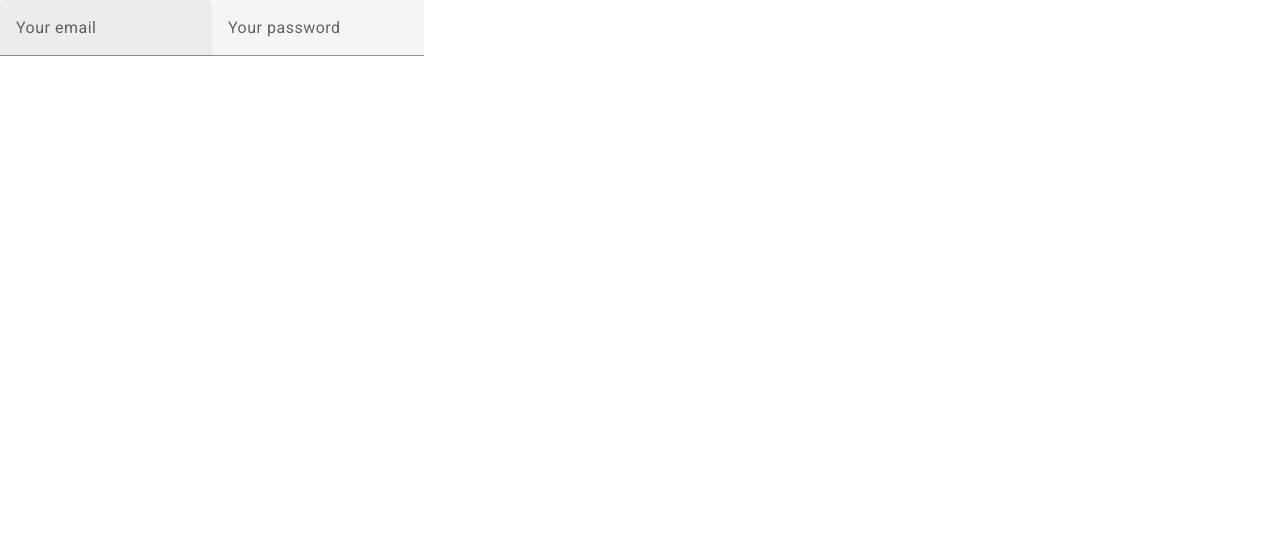
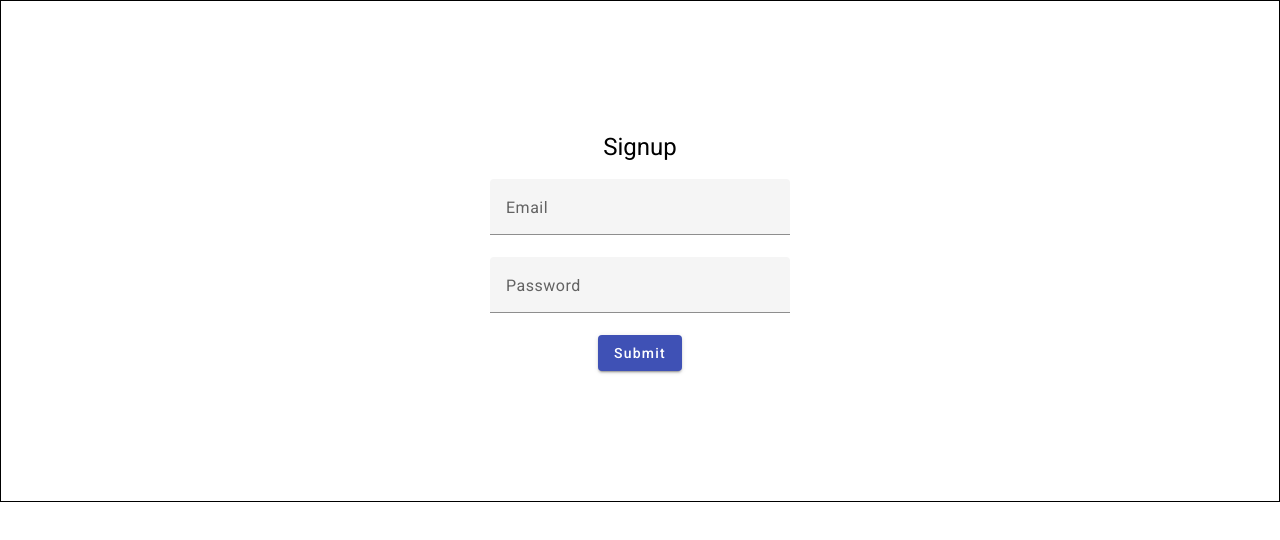
Before and after one commit to bmpmd/fitness-tracker, an Angular app: page /signup in a window 1280 px wide. Shown: the top 540 px of the page. Built offline with nearby package versions, Linux system fonts and the light colour scheme.

Commit message:
basic form using template driven form

```diff
--- a/src/app/app.module.ts
+++ b/src/app/app.module.ts
@@ -12,6 +12,7 @@ import { PastTrainingComponent } from './training/past-training/past-training.co
 import { WelcomeComponent } from './welcome/welcome.component';
 import { LoginComponent } from './auth/login/login.component';
 import { AppRoutingModule } from './app-routing.module';
+import { FormsModule } from '@angular/forms';
 
 @NgModule({
   declarations: [
@@ -28,7 +29,8 @@ import { AppRoutingModule } from './app-routing.module';
     BrowserModule,
     NoopAnimationsModule,
     MaterialModule,
-    AppRoutingModule
+    AppRoutingModule,
+    FormsModule
   ],
   providers: [],
   bootstrap: [AppComponent]
--- a/src/app/auth/signup/signup.component.css
+++ b/src/app/auth/signup/signup.component.css
@@ -0,0 +1,13 @@
+#container{
+    display: flex;
+    flex-direction: column;
+    justify-content: center;
+    height: 500px;
+    border: 1px solid black;
+    align-items: center;
+
+}
+
+mat-form-field{
+    width: 300px;
+}
--- a/src/app/auth/signup/signup.component.html
+++ b/src/app/auth/signup/signup.component.html
@@ -1,8 +1,15 @@
-<section>
-    <mat-form-field>
-        <input type="email" matInput placeholder="Your email">
-    </mat-form-field>
-    <mat-form-field>
-        <input type="password" matInput placeholder="Your password">
-    </mat-form-field>
+<section id="signup-form">
+
+    <form id="container" #f="ngForm" (ngSubmit)="onSubmit(f)">
+        <h1>Signup</h1>
+        <mat-form-field>
+            <mat-label>Email</mat-label>
+            <input  ngModel name="email" type="email" matInput placeholder="Your email">
+        </mat-form-field>
+        <mat-form-field>
+            <mat-label>Password</mat-label>
+            <input   ngModel name="password" type="password" matInput placeholder="Your password">
+        </mat-form-field>
+        <button type="submit" mat-raised-button color="primary">Submit</button>
+    </form>
 </section>
--- a/src/app/auth/signup/signup.component.ts
+++ b/src/app/auth/signup/signup.component.ts
@@ -1,4 +1,5 @@
 import { Component } from '@angular/core';
+import { NgForm } from '@angular/forms';
 
 @Component({
   selector: 'app-signup',
@@ -7,4 +8,7 @@ import { Component } from '@angular/core';
 })
 export class SignupComponent {
 
+  onSubmit(form: NgForm){
+    console.log(form)
+  }
 }
```
